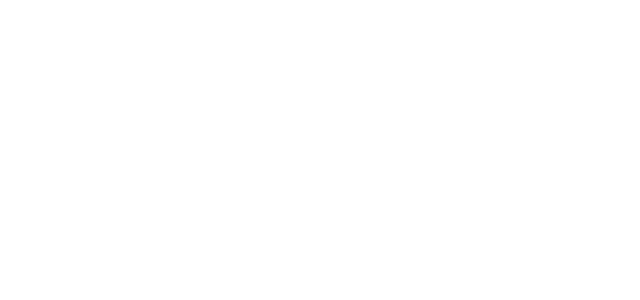
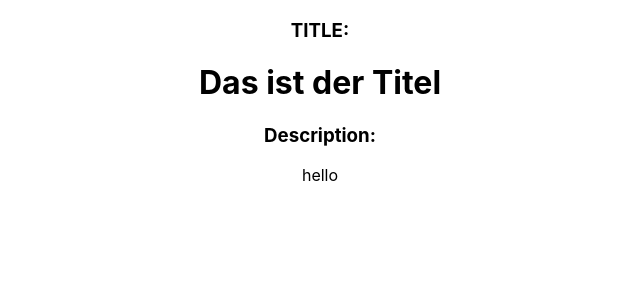
Before and after one commit to PhilipZi/property-exercise, a React (Create React App) app: page / in a window 1280 px wide. Shown: the top 300 px of the page, without its empty margins (320-960 px from the left). Built offline with nearby package versions, Linux system fonts and the light colour scheme.

Commit message:
add solution

```diff
--- a/src/App.js
+++ b/src/App.js
@@ -1,9 +1,12 @@
-import React from 'react';
-import './App.css';
+import React from "react";
+import "./App.css";
+import Header from "./components/Header";
 
 function App() {
   return (
-    <div className="App"></div>
+    <div className="App">
+      <Header />
+    </div>
   );
 }
 
--- /dev/null
+++ b/src/components/Description.js
@@ -0,0 +1,12 @@
+import React from "react";
+
+function Description(props) {
+  return (
+    <>
+      <h3>Description:</h3>
+      <p>{props.children}</p>
+    </>
+  );
+}
+
+export default Description;
--- /dev/null
+++ b/src/components/Header.js
@@ -0,0 +1,14 @@
+import React from "react";
+import Description from "./Description";
+import Title from "./Title";
+
+function Header() {
+  return (
+    <header>
+      <Title appTitle="Das ist der Titel" />
+      <Description>hello</Description>
+    </header>
+  );
+}
+
+export default Header;
--- /dev/null
+++ b/src/components/Title.js
@@ -0,0 +1,12 @@
+import React from "react";
+
+function Title(props) {
+  return (
+    <>
+      <h3>TITLE:</h3>
+      <h1>{props.appTitle}</h1>
+    </>
+  );
+}
+
+export default Title;
```
